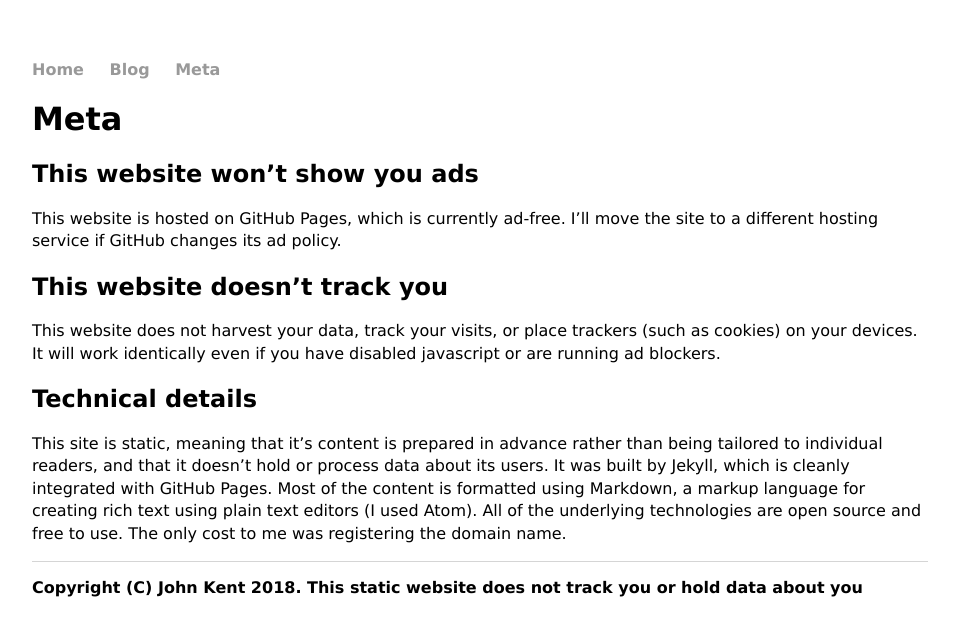
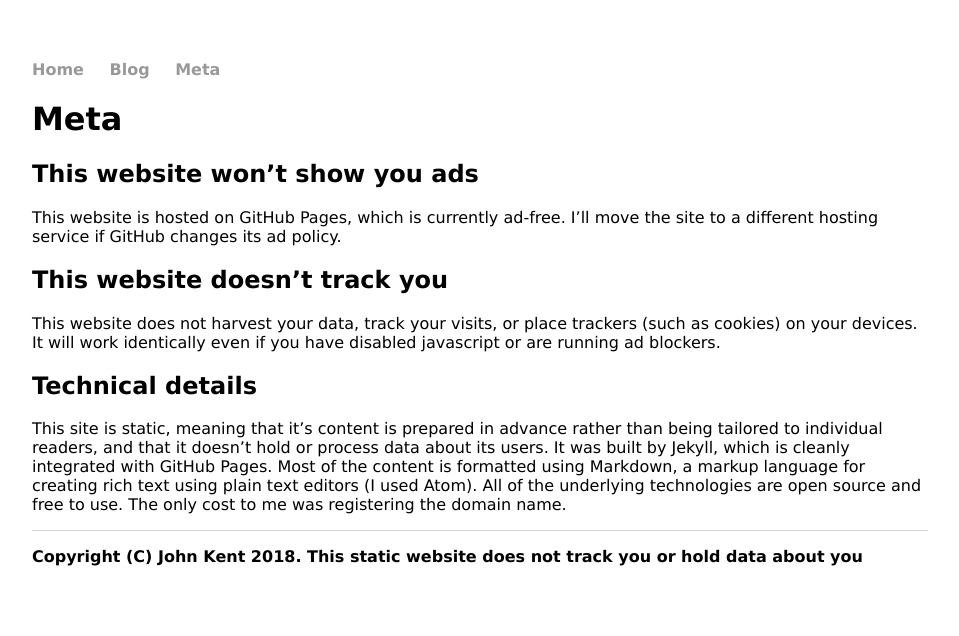
Before and after one commit to KineticLensman/KineticLensman.github.io, a Jekyll site: the page built from meta.md, in a window 1280 px wide. Shown: the top 636 px of the page, without its empty margins (160-1119 px from the left). Built offline with Jekyll 4.4.1, drawn with Linux system fonts in a browser that asks for light colours.

Commit message:
Update main.css

```diff
--- a/css/main.css
+++ b/css/main.css
@@ -30,7 +30,7 @@ h2 {
 }
 p {
     /* font-size: 1.2em;    /* was 1.5 */
-    line-height: 1.4em; /* was 1.4 */
+    /* line-height: 1.4em; /* was 1.4 */
     /* color: #333; */
     font-family:'Verdana', 'Geneva', 'sans-serif';
 }
@@ -42,7 +42,7 @@ footer {
 
 ul.posts {
     margin: 20px auto 40px;
-    font-size: 1.2em;
+    /*font-size: 1.2em; */
 }
 
 ul.posts li {
```
